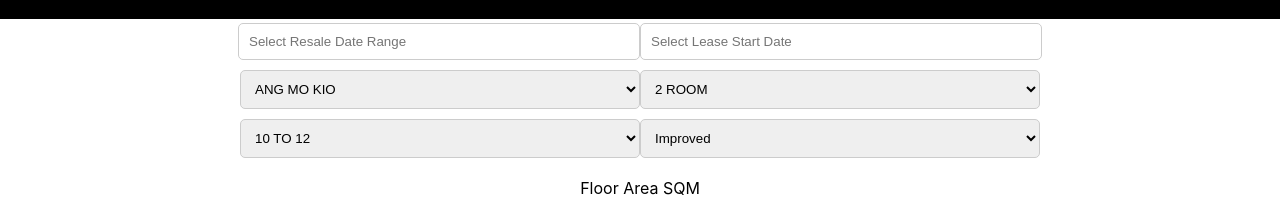
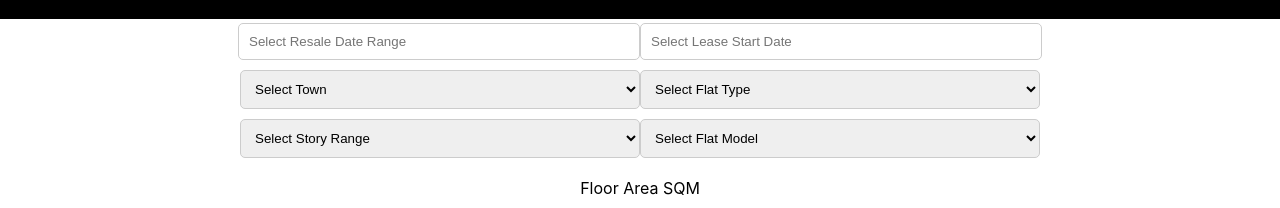
Before and after one commit to quahfamili1/project, a React (Create React App) app: page / in a window 1280 px wide. Shown: the part 373-581 px from the top of the page. Built offline with nearby package versions, Linux system fonts and the light colour scheme.

Commit message:
add placeholder for selection fields

```diff
--- a/src/components/BubbleButton.js
+++ b/src/components/BubbleButton.js
@@ -2,18 +2,22 @@ import { useContext } from "react";
 import FilterContext from "../context/FilterContext";
 import "./BubbleButton.css";
 
-const BubbleButton = ({ index, data }) => {
+const BubbleButton = ({ index, data}) => {
   const context = useContext(FilterContext);
   const i = index + 1;
 
   function onClick() {
     context.setSelected(index);
     console.log(context.selected);
+    console.log(data);
   }
+
+  let data2 =data
+  data == "" ? data2 = "All" : data2 = data;
 
   return (
     <div className="bubble-button" role="button" tabIndex={0} onClick={onClick}>
-      {i}: {data}
+      {i}: {data2}
     </div>
   );
 };
--- a/src/components/Dropbox.js
+++ b/src/components/Dropbox.js
@@ -12,10 +12,10 @@ function Dropbox() {
   const context = useContext(FilterContext);
   const navigate = useNavigate();
 
-  const [selectedTown, setSelectedTown] = useState(Town[1]);
-  const [selectedFlatType, setSelectedFlatType] = useState(FlatType[1]);
-  const [selectedStoryRange, setSelectedStoryRange] = useState(StoryRange[1]);
-  const [selectedFlatModel, setSelectedFlatModel] = useState(FlatModel[1]);
+  const [selectedTown, setSelectedTown] = useState("");
+  const [selectedFlatType, setSelectedFlatType] = useState("");
+  const [selectedStoryRange, setSelectedStoryRange] = useState("");
+  const [selectedFlatModel, setSelectedFlatModel] = useState("");
   const [selectedDateRange, setselectedDateRange] = useState([null, null]);
   const [startDate, endDate] = selectedDateRange;
   const [selectedLeaseDate, setselectedLeaseDate] = useState([null, null]);
@@ -35,7 +35,10 @@ function Dropbox() {
       resale_price: selectedResaleP,
     };
 
+    console.log(selectedTown == "");
+    console.log(selectedTown);
     const filterHistory = [...context.filters, newFilter];
+    console.log(filterHistory);
     context.setFilters(filterHistory);
     context.setIsFiltered(true);
     context.setSelected(context.filters.length);
@@ -74,6 +77,7 @@ function Dropbox() {
           setSelectedTown(e.target.value);
         }}
       >
+        <option value="" disabled selected label= "Select Town"/>
         {Town.map((a) => {
           return (
             <option key={a} value={a}>
@@ -89,6 +93,7 @@ function Dropbox() {
           setSelectedFlatType(e.target.value);
         }}
       >
+        <option value="" disabled selected label= "Select Flat Type"/>
         {FlatType.map((a) => {
           return (
             <option key={a} value={a}>
@@ -106,6 +111,7 @@ function Dropbox() {
           setSelectedStoryRange(e.target.value);
         }}
       >
+        <option value='' disabled selected label= "Select Story Range"/>
         {StoryRange.map((a) => {
           return (
             <option key={a} value={a}>
@@ -120,6 +126,7 @@ function Dropbox() {
           setSelectedFlatModel(e.target.value);
         }}
       >
+        <option value='' disabled selected label= "Select Flat Model"/>
         {FlatModel.map((a) => {
           return (
             <option key={a} value={a}>
--- a/src/helperApi.js
+++ b/src/helperApi.js
@@ -23,17 +23,25 @@ export const apiHDBGet = async ({
     //Build filter based on API requirements
     let filter =
       "{" +
-      (town != "All" ? '"town": "' + town + '",' : "") +
-      (flat_type != "All" ? '"flat_type": "' + flat_type + '",' : "") +
-      (storey_range != "All" ? '"storey_range": "' + storey_range + '",' : "") +
-      (flat_model != "All" ? '"flat_model": "' + flat_model + '",' : "");
+      (town != "All" && town != "" ? '"town": "' + town + '",' : "") +
+      (flat_type != "All" && flat_type != ""
+        ? '"flat_type": "' + flat_type + '",'
+        : "") +
+      (storey_range != "All" && storey_range != ""
+        ? '"storey_range": "' + storey_range + '",'
+        : "") +
+      (flat_model != "All" && flat_model != ""
+        ? '"flat_model": "' + flat_model + '",'
+        : "");
 
     if (filter[filter.length - 1] == ",") {
       filter = filter.slice(0, -1);
     }
 
     filter += "}";
-
+    console.log(town != "All");
+    console.log(town == "");
+    console.log("testfilters", filter);
     //First call to check how many rows are there
     const response = await apiHDB.get(``, {
       params: {
@@ -84,44 +92,58 @@ export const apiHDBGet = async ({
 
     //Additional filter that cant use API
     //Transaction month filter
-    let transactionTimeStart = month[0]
-    if(transactionTimeStart == null){transactionTimeStart = new Date(0, 0)}
-    let transactionTimeEnd = month[1]
-    if(transactionTimeEnd == null){transactionTimeEnd = new Date()} // return current date
+    let transactionTimeStart = month[0];
+    if (transactionTimeStart == null) {
+      transactionTimeStart = new Date(0, 0);
+    }
+    let transactionTimeEnd = month[1];
+    if (transactionTimeEnd == null) {
+      transactionTimeEnd = new Date();
+    } // return current date
 
     listOfHdb = listOfHdb.filter((hdb) => {
-      const hdbTransactionTime = new Date(hdb.month.split("-")[0], hdb.month.split("-")[1])
-      return (hdbTransactionTime > transactionTimeStart && hdbTransactionTime < transactionTimeEnd)
-    })
+      const hdbTransactionTime = new Date(
+        hdb.month.split("-")[0],
+        hdb.month.split("-")[1]
+      );
+      return (
+        hdbTransactionTime > transactionTimeStart &&
+        hdbTransactionTime < transactionTimeEnd
+      );
+    });
 
     //Lease start filter
-    let leaseStart = lease_commence_date[0]
-    if(leaseStart == null){leaseStart = new Date(0, 0)}
-    let leaseEnd = lease_commence_date[1]
-    if(leaseEnd == null){leaseEnd = new Date()} // return current date
+    let leaseStart = lease_commence_date[0];
+    if (leaseStart == null) {
+      leaseStart = new Date(0, 0);
+    }
+    let leaseEnd = lease_commence_date[1];
+    if (leaseEnd == null) {
+      leaseEnd = new Date();
+    } // return current date
 
     listOfHdb = listOfHdb.filter((hdb) => {
-      const hdbLeaseYear = new Date(hdb.lease_commence_date, 0)
-      return (hdbLeaseYear > leaseStart && hdbLeaseYear < leaseEnd)
-    })
-
+      const hdbLeaseYear = new Date(hdb.lease_commence_date, 0);
+      return hdbLeaseYear > leaseStart && hdbLeaseYear < leaseEnd;
+    });
 
     //Sqm filter
-    const priceMin = resale_price[0]
-    const priceMax = resale_price[1]
+    const priceMin = resale_price[0];
+    const priceMax = resale_price[1];
 
     listOfHdb = listOfHdb.filter((hdb) => {
-      return (hdb.resale_price > priceMin && hdb.resale_price < priceMax)
-    })
+      return hdb.resale_price > priceMin && hdb.resale_price < priceMax;
+    });
 
     //Price filter
-    const floorSqMin = floor_area_sqm[0]
-    const floorSqMax = floor_area_sqm[1]
+    const floorSqMin = floor_area_sqm[0];
+    const floorSqMax = floor_area_sqm[1];
 
     listOfHdb = listOfHdb.filter((hdb) => {
-      return (hdb.floor_area_sqm > floorSqMin && hdb.floor_area_sqm < floorSqMax)
-    })
+      return hdb.floor_area_sqm > floorSqMin && hdb.floor_area_sqm < floorSqMax;
+    });
 
+    console.log("test", listOfHdb);
 
     //Get unique addresses only and its average price
     const varUniqueAddresses = [];
```
